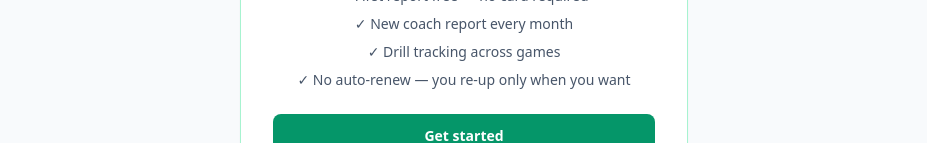
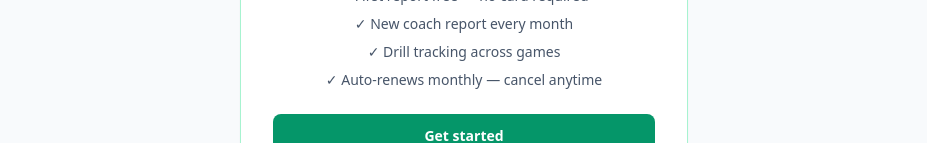
Before and after one commit to zVanta/ChessIntel, a Next.js app: page / in a window 1280 px wide. Shown: the part 809-952 px from the top of the page, without its empty margins (176-1103 px from the left). Built offline with nearby package versions, Linux system fonts and the light colour scheme; no server answers.

Commit message:
Clarify subscription auto-renews monthly with option to cancel

```diff
--- a/app/page.tsx
+++ b/app/page.tsx
@@ -65,7 +65,7 @@ export default function LandingPage() {
             <li>✓ First report free — no card required</li>
             <li>✓ New coach report every month</li>
             <li>✓ Drill tracking across games</li>
-            <li>✓ No auto-renew — you re-up only when you want</li>
+            <li>✓ Auto-renews monthly — cancel anytime</li>
           </ul>
           <Link
             href="/onboard"
```
